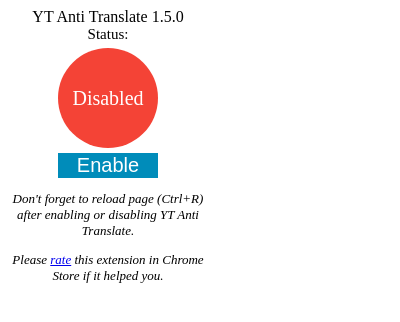
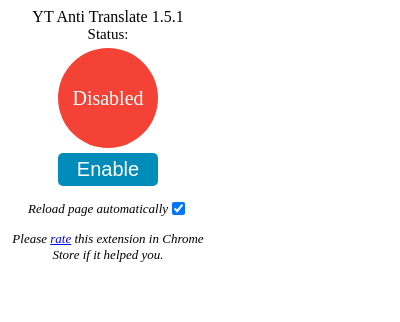
Before and after one commit to zpix1/yt-anti-translate, a browser extension: page app/pages/popup.html in a window 400 px wide. Both pictures are taken after a click on the button "Disable". Drawn offline with Linux system fonts and the light colour scheme.

Commit message:
v1.5.1 fixed notifications counter in title + added checkbox

```diff
--- a/app/pages/popup.html
+++ b/app/pages/popup.html
@@ -25,11 +25,17 @@
         text-align: center;
         text-decoration: none;
         font-size: 16px;
+        padding: 5px;
+        border-radius: 5px;
     }
 
     button:focus {
         outline: none;
         box-shadow: none;
+    }
+
+    button:hover {
+	    box-shadow: inset 0 0 0 3px #3a7999;
     }
 
     .status.disabled {
@@ -65,16 +71,27 @@
         margin-bottom: 5px;
         font-style: italic;
     }
+
+    .reload-page {
+        display: flex;
+        align-items: center;
+        justify-content: center;
+    }
+
     .changelog {
         font-size: 12px;
     }
-     @media (prefers-color-scheme: dark) {
-    body { background-color:  black; color: white; }
+
+    @media (prefers-color-scheme: dark) {
+        body {
+            background-color:  black;
+            color: white;
+        }
     }
 </style>
 
 <body>
-    <div class="header">YT Anti Translate 1.5.0</div>
+    <div class="header">YT Anti Translate 1.5.1</div>
 
     Status:
     <div class="status enabled" id="status">Enabled</div>
@@ -82,9 +99,13 @@
     <button style="cursor: pointer;" class='enabled' id="disable-button"></button>
 
     <script src="/src/options.js"></script>
-    <div class="footer">Don't forget to reload page (Ctrl+R) after enabling or disabling YT Anti Translate.</div>
+    <div class="footer reload-page">
+        Reload page automatically
+        <input id="reload-checkbox" type="checkbox" checked />
+    </div>
 
-    <div class="footer">Please <a href="https://chrome.google.com/webstore/detail/yt-anti-translate/ndpmhjnlfkgfalaieeneneenijondgag">rate</a> this extension in Chrome Store if it helped you.
+    <div class="footer">
+        Please <a href="https://chrome.google.com/webstore/detail/yt-anti-translate/ndpmhjnlfkgfalaieeneneenijondgag">rate</a> this extension in Chrome Store if it helped you.
     </div>
 </body>
 
--- a/app/src/background.js
+++ b/app/src/background.js
@@ -42,6 +42,8 @@
     // document title approach
     if (document.title) {
         realTitle = trimYoutube(document.title);
+        // remove notification counter
+        realTitle = realTitle.replace(/^\(\d+\)/, '');
     } else if (document.querySelector('meta[name="title"]')) {
         realTitle = document.querySelector('meta[name="title"]').content;
     }
@@ -58,7 +60,7 @@
 
     translatedTitleElement.textContent = realTitle;
 
-    let translatedDescription = document.querySelector("#description > yt-formatted-string");
+    let translatedDescription = document.querySelector("#description .ytd-video-secondary-info-renderer");
     let realDescription = null;
 
     // For description, try ytInitialPlayerResponse object Youtube creates whenever you open video page, if it is for this video
--- a/app/src/options.js
+++ b/app/src/options.js
@@ -1,10 +1,14 @@
 function saveOptions() {
+    if (document.getElementById('reload-checkbox').checked) {
+        chrome.tabs.reload();
+    }
     chrome.storage.sync.get({
-        disabled: false
+        disabled: false,
+        autoreloadOption: true
     }, function (items) {
         let disabled = !items.disabled;
         chrome.storage.sync.set({
-            disabled: disabled,
+            disabled: disabled
         }, function () {
             document.getElementById('disable-button').innerText = disabled ? 'Enable' : 'Disable';
             document.getElementById('status').innerText = disabled ? 'Disabled' : 'Enabled';
@@ -16,14 +20,27 @@
 
 function loadOptions() {
     chrome.storage.sync.get({
-        disabled: false
+        disabled: false,
+        autoreloadOption: true
     }, function (items) {
         document.getElementById('disable-button').innerText = items.disabled ? 'Enable' : 'Disable';
         document.getElementById('status').innerText = items.disabled ? 'Disabled' : 'Enabled';
         document.getElementById('status').className = 'status ' + (items.disabled ? 'disabled' : 'enabled');
         document.getElementById('disable-button').className = items.disabled ? 'disabled' : 'enabled';
+        document.getElementById('reload-checkbox').checked = items.autoreloadOption;
     });
 }
 
+function checkboxUpdate() {
+    chrome.storage.sync.set({
+        autoreloadOption: document.getElementById('reload-checkbox').checked
+    });
+}
+
+function addListeners() {
+    document.getElementById('disable-button').addEventListener('click', saveOptions);
+    document.getElementById('reload-checkbox').addEventListener('click', checkboxUpdate);
+}
+
 document.addEventListener('DOMContentLoaded', loadOptions);
-document.getElementById('disable-button').addEventListener('click', saveOptions);
+document.addEventListener('DOMContentLoaded', addListeners);
```
Also changed, not shown: app/manifest.json.
